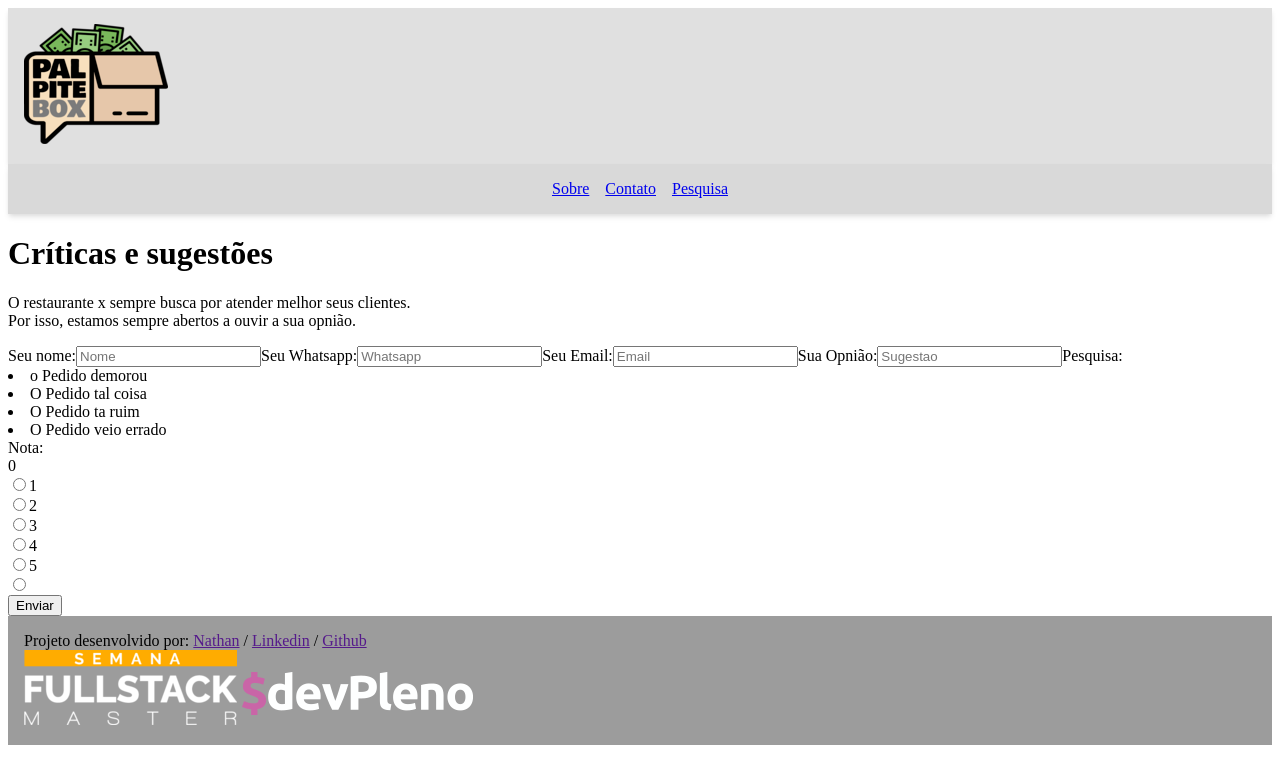
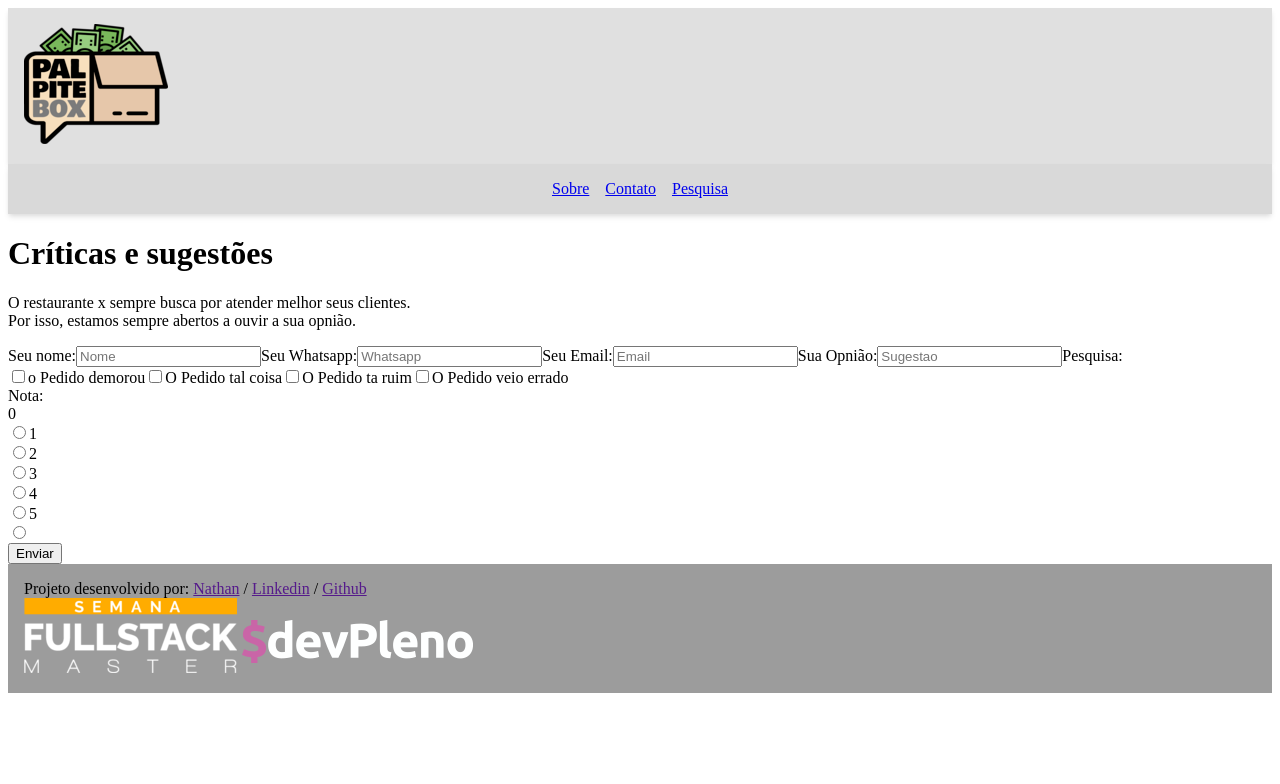
Before and after one commit to Epifron/Deimos, a Next.js app: page /pesquisa in a window 1280 px wide. Shown: the top 784 px of the page. Built offline with nearby package versions, Linux system fonts and the light colour scheme.

Commit message:
Add pes completed but styles is not on

```diff
--- a/pages/pesquisa.js
+++ b/pages/pesquisa.js
@@ -87,9 +87,20 @@ export default function Pesquisa() {
             value={form.Sugestao}
           />
           <label className="font-bold">Pesquisa:</label>
-          <div className="flex py-6">
+          <div className="">
             {pesquisas.map(function (d, idx) {
-              return <li key={idx}>{d.text}</li>;
+              return (
+                <label className="w-1/6">
+                  <input
+                    type="checkbox"
+                    id={idx}
+                    name="Pesquisa"
+                    value={d.text}
+                    onChange={onChange}
+                  />
+                  <label for="Pesquisa">{d.text}</label>
+                </label>
+              );
             })}
           </div>
           <label className="font-bold">Nota:</label>
```
